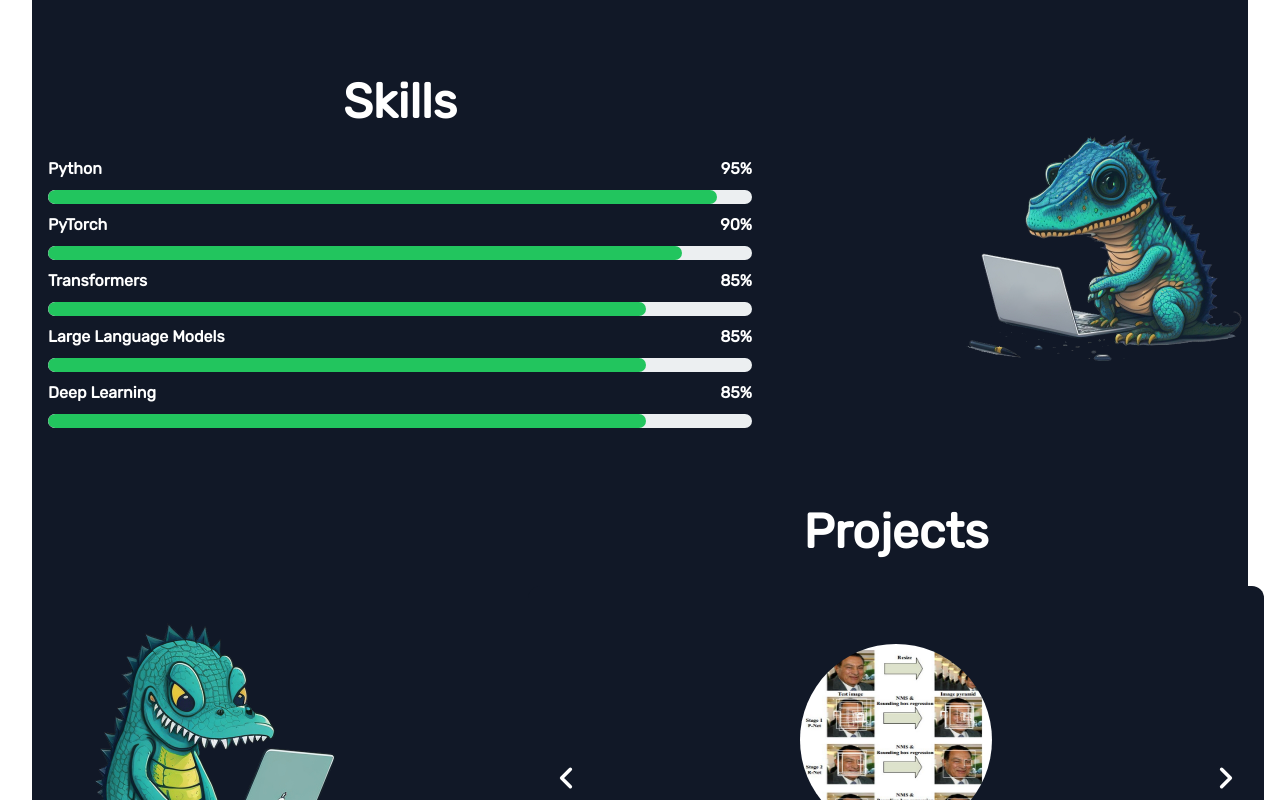
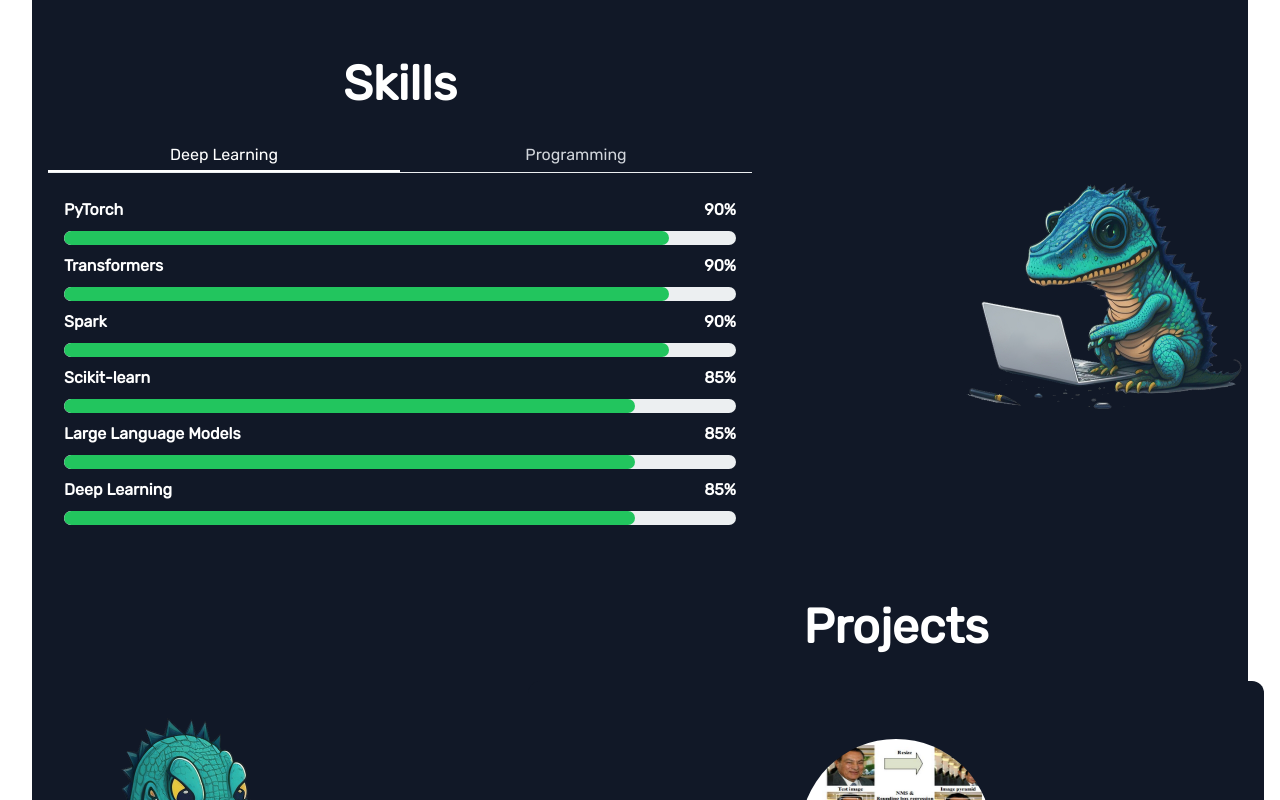
Before and after one commit to AlisaLC/alisalc.github.io, a React (Vite) app: page / in a window 1280 px wide. Shown: the part 1000-1800 px from the top of the page. Built offline with nearby package versions, Linux system fonts and the light colour scheme.

Commit message:
added skill tabs

```diff
--- a/src/components/landing/Landing.tsx
+++ b/src/components/landing/Landing.tsx
@@ -64,15 +64,22 @@ const projects = [
 
 const skills = [
   {
-    name: "Python",
-    percentage: 95
-  },
+    name: "Deep Learning",
+    content: [
       {
         name: "PyTorch",
         percentage: 90,
       },
       {
         name: "Transformers",
+        percentage: 90,
+      },
+      {
+        name: "Spark",
+        percentage: 90,
+      },
+      {
+        name: "Scikit-learn",
         percentage: 85,
       },
       {
@@ -83,6 +90,37 @@ const skills = [
         name: "Deep Learning",
         percentage: 85,
       },
+    ]
+  },
+  {
+    name: "Programming",
+    content: [
+      {
+        name: "Python",
+        percentage: 95
+      },
+      {
+        name: "Go",
+        percentage: 90,
+      },
+      {
+        name: "Docker",
+        percentage: 85,
+      },
+      {
+        name: "TypeScript",
+        percentage: 85,
+      },
+      {
+        name: "PosgreSQL",
+        percentage: 85,
+      },
+      {
+        name: "Django",
+        percentage: 85,
+      },
+    ]
+  }
 ]
 
 function Landing() {
@@ -131,7 +169,6 @@ function Landing() {
             </TimelineBody>
           </TimelineItem>
           <TimelineItem>
-            <TimelineConnector />
             <TimelineHeader className="h-3">
               <TimelineIcon color="white" />
               <Typography variant="h3" color="white" className="text-left">
--- a/src/components/skills/Skills.tsx
+++ b/src/components/skills/Skills.tsx
@@ -1,4 +1,5 @@
-import { Progress, Typography } from "@material-tailwind/react";
+import { Progress, Tab, TabPanel, Tabs, TabsBody, TabsHeader, Typography } from "@material-tailwind/react";
+import React from "react";
 import { useEffect, useState } from "react";
 
 interface Skill {
@@ -6,15 +7,22 @@ interface Skill {
     percentage: number;
 }
 
+interface SkillTab {
+    name: string;
+    content: Skill[];
+}
+
 interface Props {
-    skills: Skill[];
+    skills: SkillTab[];
 }
 
 const SkillList = ({ skills }: Props) => {
-    const [percentages, setPercentages] = useState(Object.fromEntries(skills.map((member) => [member.name, 0])))
+    const [activeTab, setActiveTab] = React.useState(skills[0].name);
+    const [percentages, setPercentages] = useState(Object.fromEntries(skills.map((tab) => (tab.content.map((member) => [member.name, 0]))).flat()))
 
     const fillPercentage = () => {
-        for (const member of skills) {
+        for (const tab of skills) {
+            for (const member of tab.content) {
                 console.log(member)
                 if (percentages[member.name] >= 1) {
                     percentages[member.name] = 1;
@@ -22,7 +30,8 @@ const SkillList = ({ skills }: Props) => {
                     percentages[member.name] += 0.005;
                 }
             }
-        setPercentages({...percentages})
+        }
+        setPercentages({ ...percentages })
         setTimeout(() => fillPercentage(), 30)
     }
 
@@ -31,9 +40,30 @@ const SkillList = ({ skills }: Props) => {
     }, [])
 
     return (
-        <>
-            {skills.map((member) => (
-                <div className="w-full" key={member.name}>
+        <Tabs value={activeTab}>
+            <TabsHeader
+                className="rounded-none border-b border-blue-gray-50 bg-transparent p-0"
+                indicatorProps={{
+                    className:
+                        "bg-transparent border-b-2 border-white shadow-none rounded-none",
+                }}
+            >
+                {skills.map((tab) => (
+                    <Tab
+                    key={"tab-" + tab.name}
+                    value={tab.name}
+                    onClick={() => setActiveTab(tab.name)}
+                    className={activeTab === tab.name ? "text-white" : "text-gray-300"}
+                    >
+                        {tab.name}
+                    </Tab>
+                ))}
+            </TabsHeader>
+            <TabsBody>
+                {skills.map((tab) => (
+                    <TabPanel key={"tab-" + tab.name} value={tab.name}>
+                        {tab.content.map((member) => (
+                            <div className="w-full" key={"skill-" + member.name}>
                                 <div className="mb-2 mt-2 flex items-center justify-between gap-4">
                                     <Typography color="white" variant="h6">
                                         {member.name}
@@ -45,7 +75,10 @@ const SkillList = ({ skills }: Props) => {
                                 <Progress value={member.percentage * percentages[member.name]} size="lg" color={member.percentage * percentages[member.name] > 70 ? "green" : (member.percentage * percentages[member.name] > 40 ? "amber" : "pink")} />
                             </div>
                         ))}
-        </>
+                    </TabPanel>
+                ))}
+            </TabsBody>
+        </Tabs>
     );
 };
 
```
Lines whose indentation alone changed are shown as unchanged.
